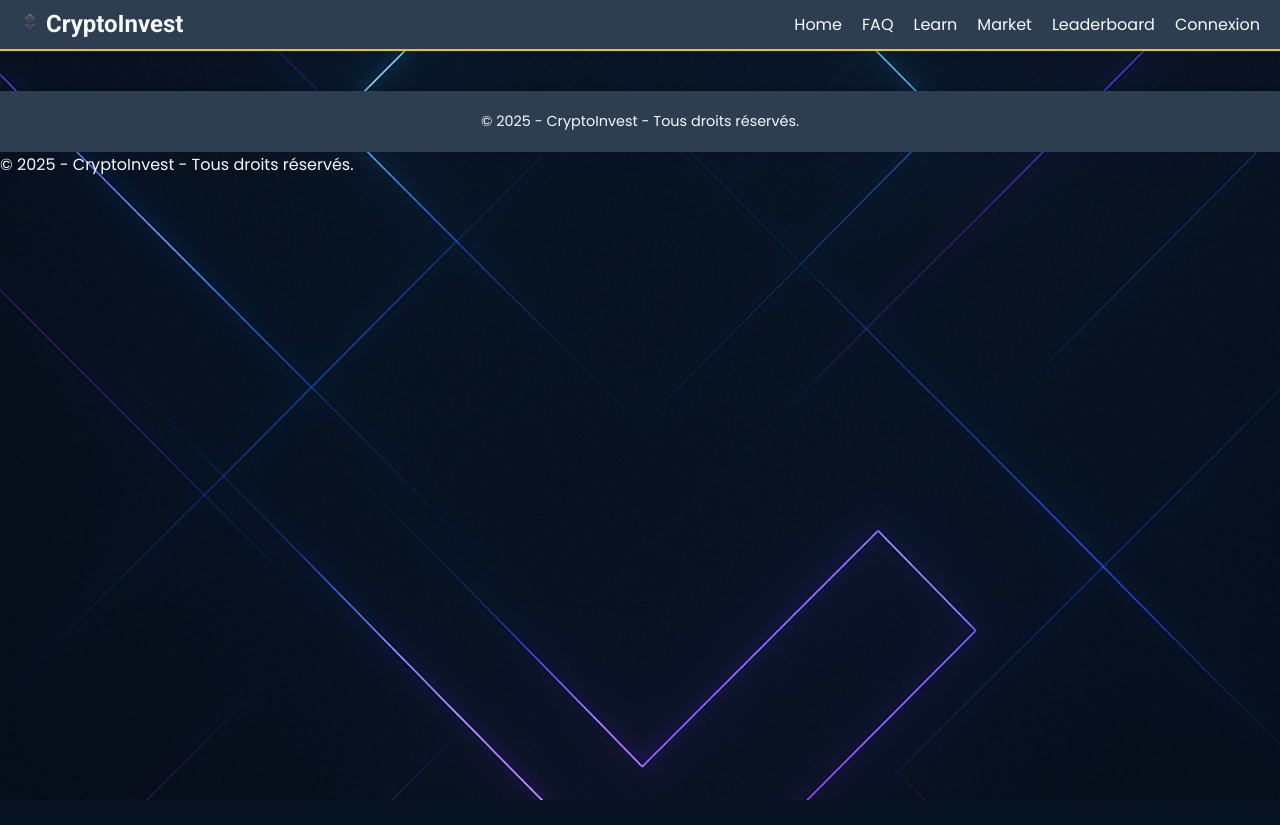
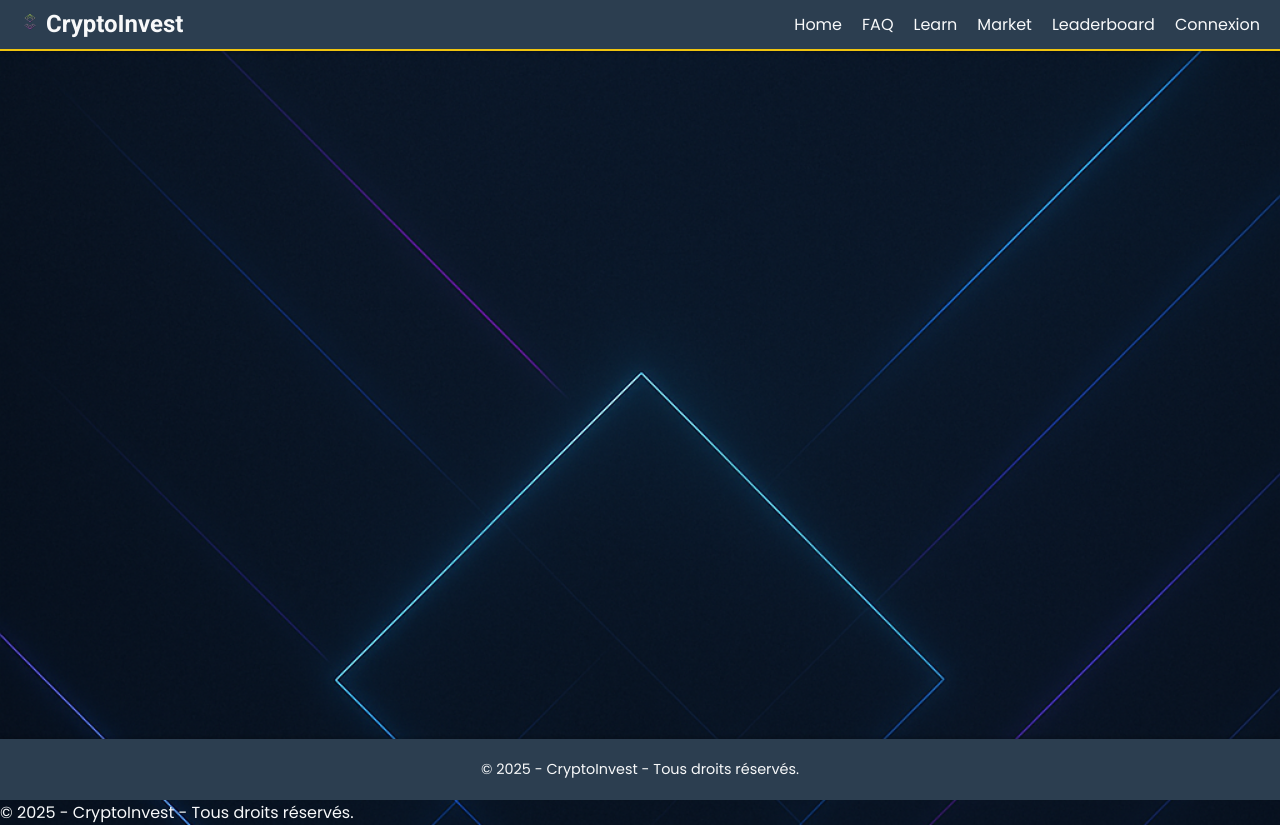
Before and after one commit to Azarmet/cryptoinvest, a PHP site: template app/views/templates/footer.php in a window 1280 px wide. Before the commit the page ends 800 px from the top, so only its background shows below. Run offline with PHP 8.4, Linux system fonts and the light colour scheme; the template is opened without the code that fills it, so the values that code supplies are empty; some libraries are stand-ins or nearby versions.

Commit message:
correction footer bas de page

```diff
--- a/app/views/templates/footer.php
+++ b/app/views/templates/footer.php
@@ -10,5 +10,6 @@
             </p>
         </div>
     </footer>
+    </div>
 </body>
 </html>
--- a/app/views/templates/header.php
+++ b/app/views/templates/header.php
@@ -25,6 +25,7 @@ if (session_status() == PHP_SESSION_NONE) {
     <link href="https://fonts.googleapis.com/css2?family=Poppins:wght@400;500&family=Roboto:wght@700&display=swap" rel="stylesheet">
 </head>
 <body>
+<div class="site-wrapper">
     <header class="site-header">
         <nav class="navbar" id="navbar">
             <div class="logo">
--- a/public/css/style.css
+++ b/public/css/style.css
@@ -66,6 +66,18 @@ body {
     background-image: url('../image/mainbackground.png');
     background-size: cover;
     background-position: center;
-    background-attachment: fixed; /* <-- ligne magique */
+    background-attachment: fixed;
+    height: 100%;
     color: #F8F9FA;
 }
+
+.site-wrapper {
+    display: flex;
+    flex-direction: column;
+    min-height: 100vh;
+  }
+
+  /* Le contenu principal prend tout l'espace restant */
+  main {
+    flex: 1;
+  }
```
